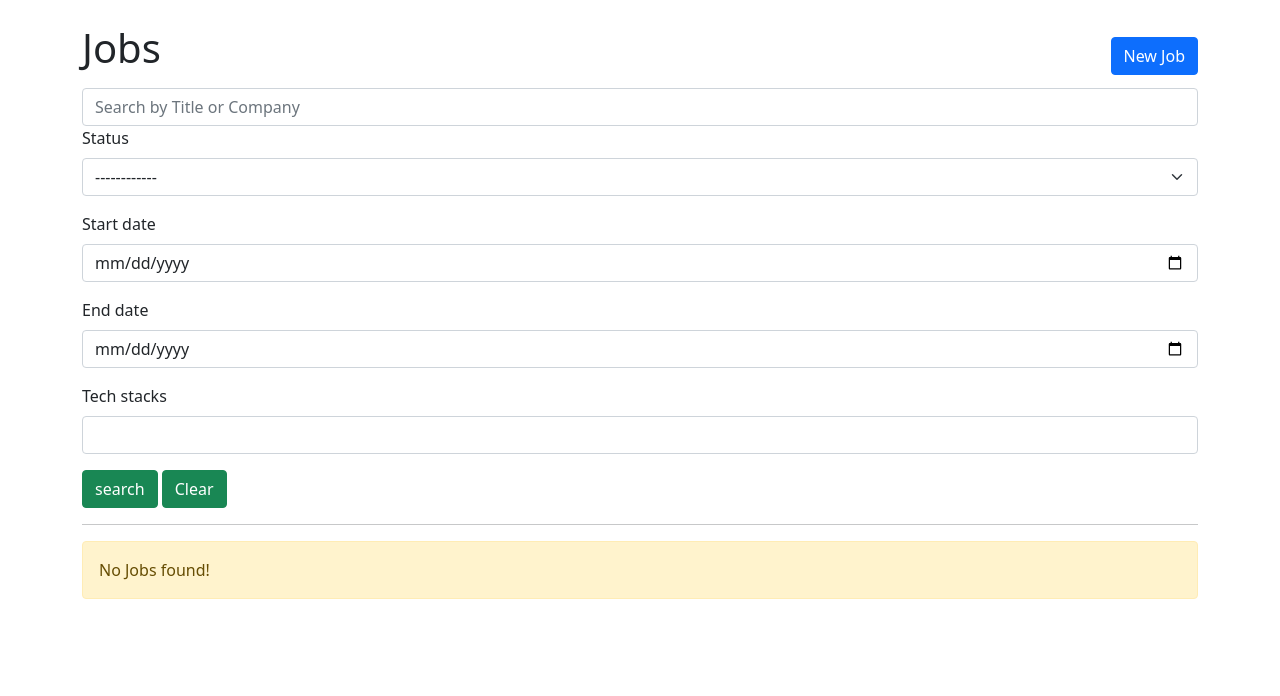
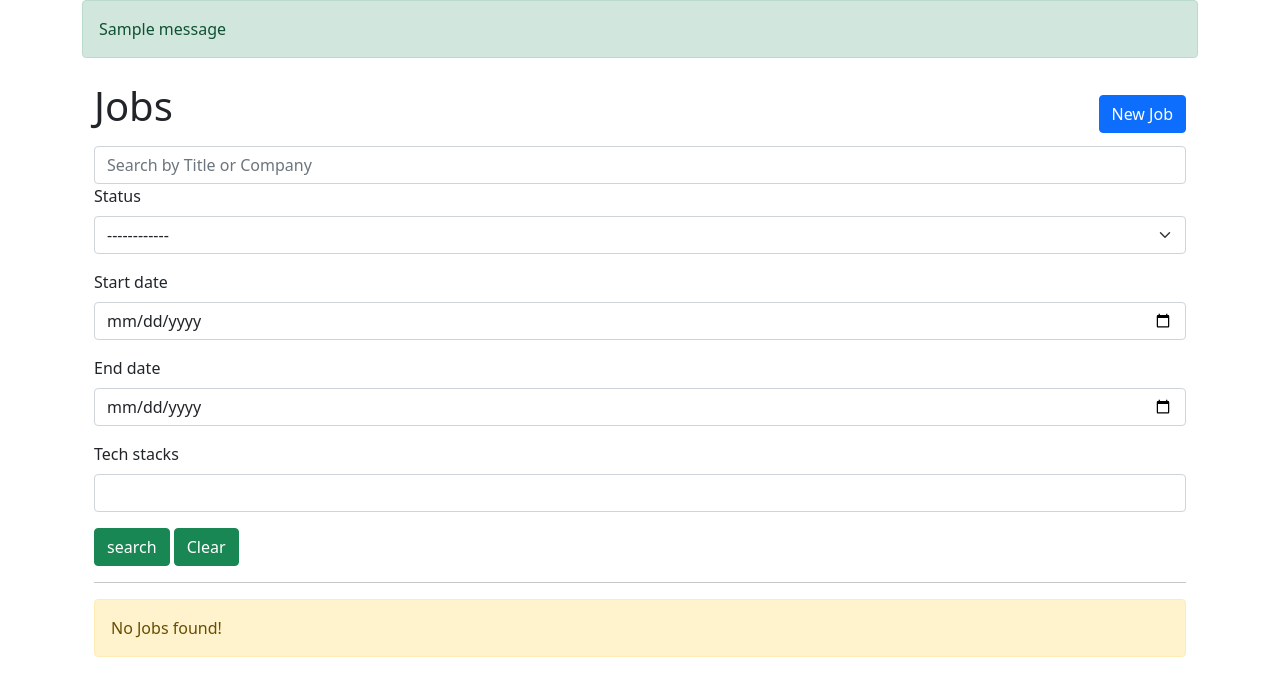
Before and after one commit to MuhammadAmir5670/job-tracker, a Django app: page /jobs/ in a window 1280 px wide. Shown: the part 56-752 px from the top of the page. Run offline with Django 4.2, Linux system fonts and the light colour scheme; tables that the repository leaves empty hold one stand-in row (values such as "Sample post"); one stand-in notice (Sample message) is shown; data that the repository does not hold is empty; parts of the project's set-up code (start-up, migrations or seed data) failed here and were passed over; some libraries are stand-ins or nearby versions.

Commit message:
add messages framework

```diff
--- a/core/viewmixins.py
+++ b/core/viewmixins.py
@@ -1,6 +1,7 @@
 import operator
 from functools import reduce
 
+from django.contrib import messages
 from django.db.models import Q
 
 
@@ -34,3 +35,21 @@ class PaginationMixin:
         page.adjusted_elided_pages = paginator.get_elided_page_range(page.number)
 
         return (paginator, page, object_list, has_other_pages)
+
+
+class FormActionMixin:
+    @property
+    def success_message(self):
+        return NotImplemented
+
+    @property
+    def error_message(self):
+        return NotImplemented
+
+    def form_valid(self, form):
+        messages.info(self.request, self.success_message)
+        return super().form_valid(form)
+
+    def form_invalid(self, form):
+        messages.error(self.request, self.error_message)
+        return super().form_invalid(form)
--- a/jobs/views.py
+++ b/jobs/views.py
@@ -1,7 +1,7 @@
 from django.views import generic
 
 from activities.models import Activity
-from core.viewmixins import PaginationMixin, SearchableMixin
+from core.viewmixins import FormActionMixin, PaginationMixin, SearchableMixin
 
 from .forms import JobFilterForm, JobForm
 from .models import Job
@@ -43,13 +43,17 @@ class JobDetailView(generic.DetailView):
         return context
 
 
-class JobCreateView(generic.CreateView):
+class JobCreateView(FormActionMixin, generic.CreateView):
     model = Job
     form_class = JobForm
     template_name = "jobs/job_create.html"
+    success_message = "successfully created job!"
+    error_message = "error creating job!"
 
 
-class JobUpdateView(generic.UpdateView):
+class JobUpdateView(FormActionMixin, generic.UpdateView):
     model = Job
     form_class = JobForm
     template_name = "jobs/job_update.html"
+    success_message = "successfully updated job!"
+    error_message = "error updating job!"
--- a/templates/layouts/_base.html
+++ b/templates/layouts/_base.html
@@ -18,8 +18,11 @@
     </head>
     <body>
         {% include "shared/_navbar.html" %}
-        {% block content %}
-        {% endblock content %}
+        <div class="container">
+            {% include "shared/_messages.html" %}
+            {% block content %}
+            {% endblock content %}
+        </div>
         <script src="https://cdn.jsdelivr.net/npm/bootstrap@5.0.2/dist/js/bootstrap.bundle.min.js"
                 integrity="sha384-MrcW6ZMFYlzcLA8Nl+NtUVF0sA7MsXsP1UyJoMp4YLEuNSfAP+JcXn/tWtIaxVXM"
                 crossorigin="anonymous"></script>
--- /dev/null
+++ b/templates/shared/_messages.html
@@ -0,0 +1,5 @@
+{% if messages %}
+    {% for message in messages %}
+        {% include "shared/_alert.html" with type=message.tags message=message|capfirst %}
+    {% endfor %}
+{% endif %}
```
Also changed, not shown: activities/views.py (+8 -2 lines), job_tracker/settings/base.py (+10 -1 lines).
